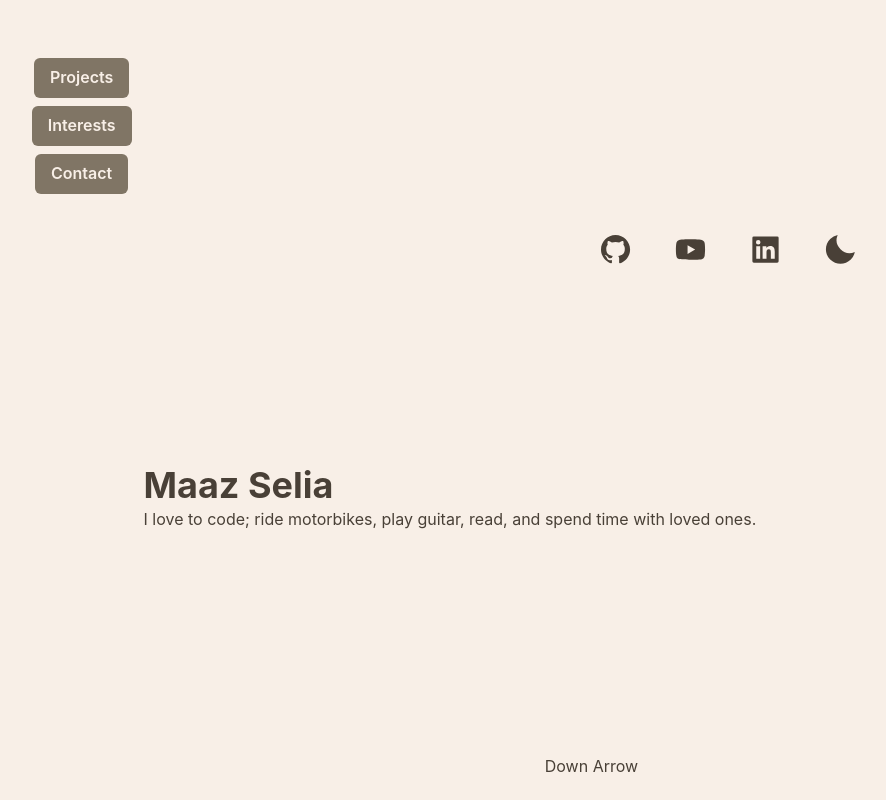
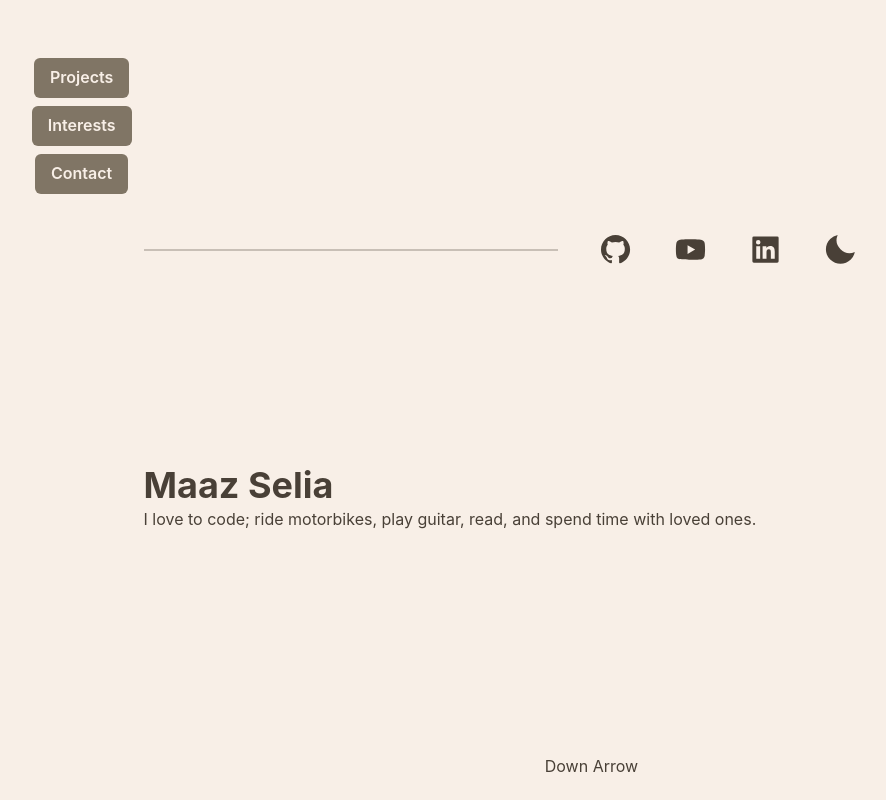
Before and after one commit to Maaz-Selia/my-site, a React (Vite) app: page / in a window 1280 px wide. Shown: the whole page, without its empty margins (59-945 px from the left). Built offline with nearby package versions, Linux system fonts and the light colour scheme.

Commit message:
Link Bar gap update

```diff
--- a/src/components/LinkBar.tsx
+++ b/src/components/LinkBar.tsx
@@ -8,6 +8,7 @@ const LinkBar = () => {
 
     return (
         <HStack alignItems='center' justifyContent='right' gap={10}>
+            <hr style={{width: '100%', borderWidth: 1}}/>
             <LinkItem link='https://github.com/Maaz-Selia' >
                 <BiLogoGithub size={iconSize} />
             </LinkItem>
```
